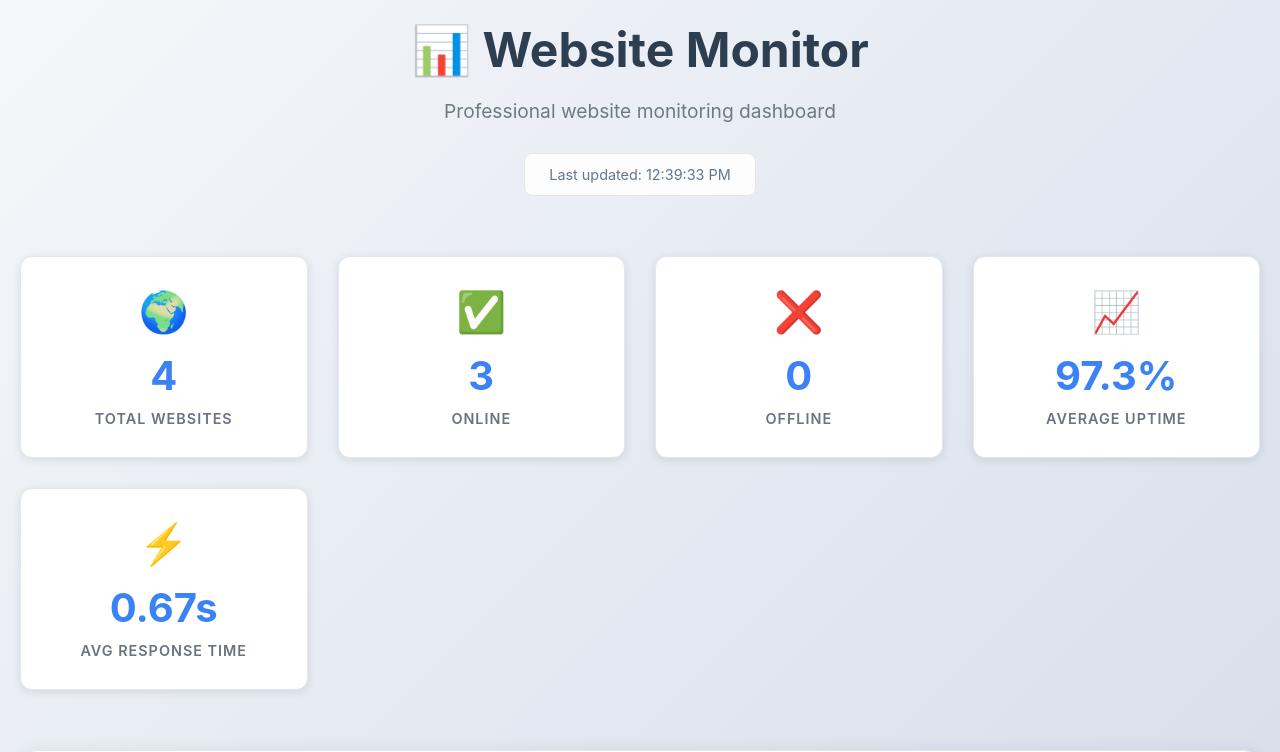
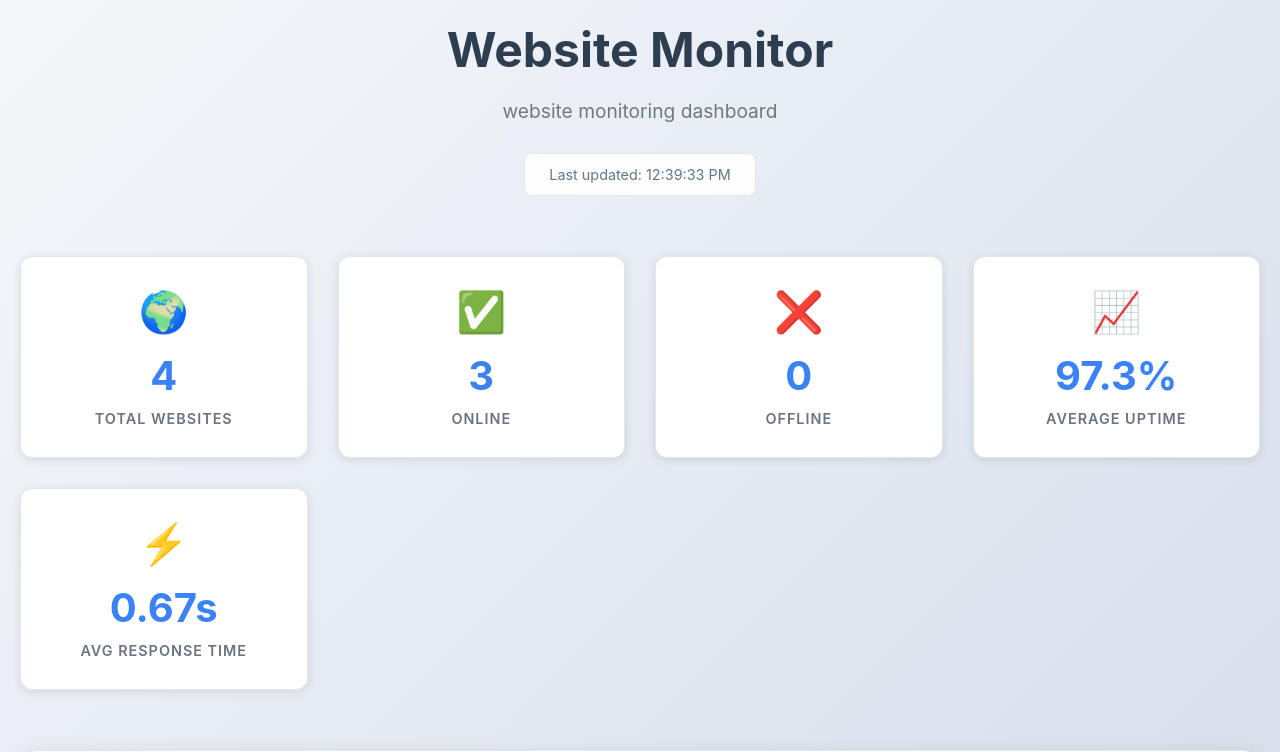
Before and after one commit to English-Garfield/websiteUptimeMonitor, a plain HTML site: page index.html in a window 1280 px wide. Shown: the top 752 px of the page. Drawn offline with Linux system fonts and the light colour scheme.

Commit message:
update to the formating

```diff
--- a/index.html
+++ b/index.html
@@ -433,8 +433,8 @@
 
     <div class="container">
         <div class="header">
-            <h1>📊 Website Monitor</h1>
-            <p>Professional website monitoring dashboard</p>
+            <h1>Website Monitor</h1>
+            <p>website monitoring dashboard</p>
             <div class="last-updated" id="last-updated">
                 Last updated: Loading...
             </div>
```
